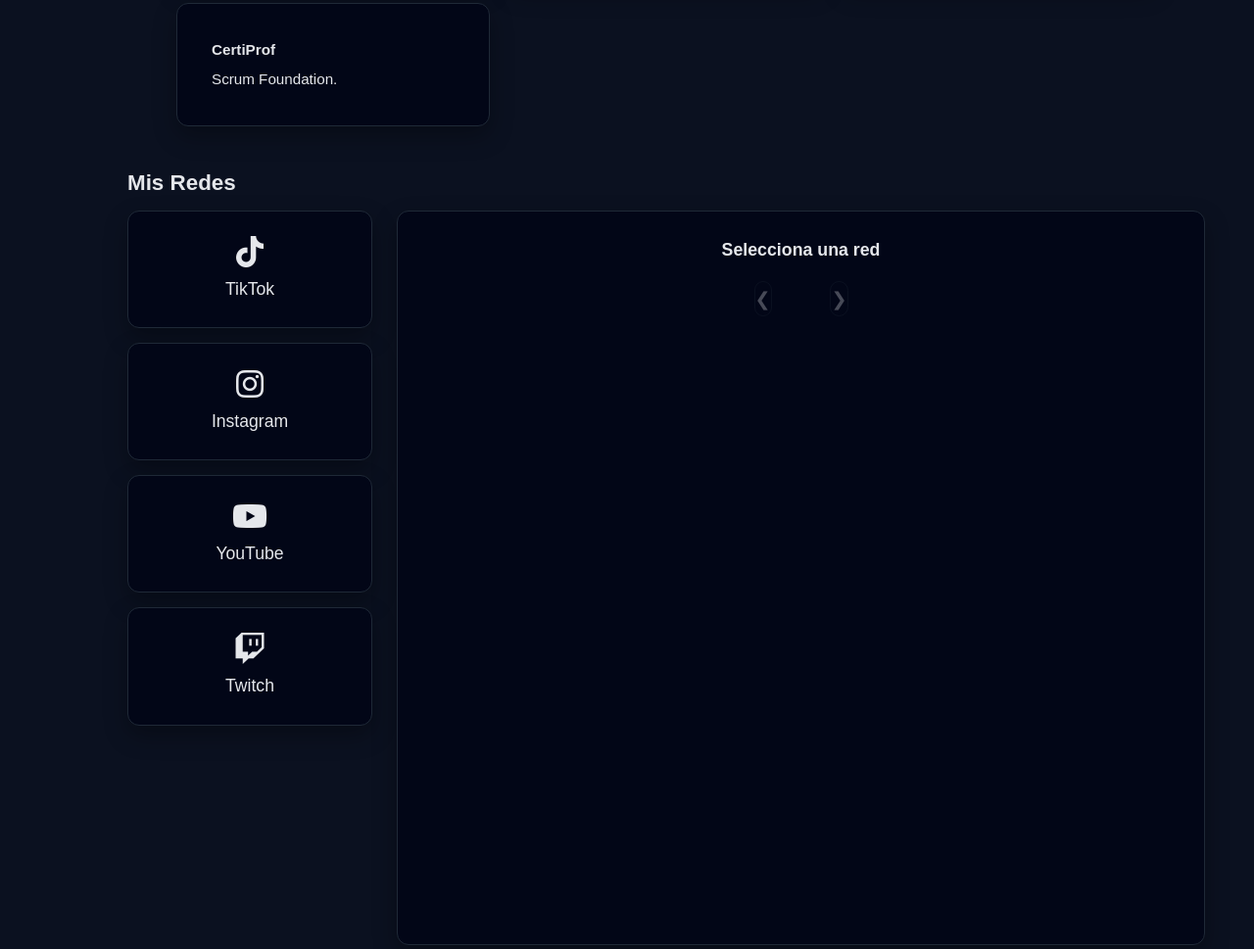
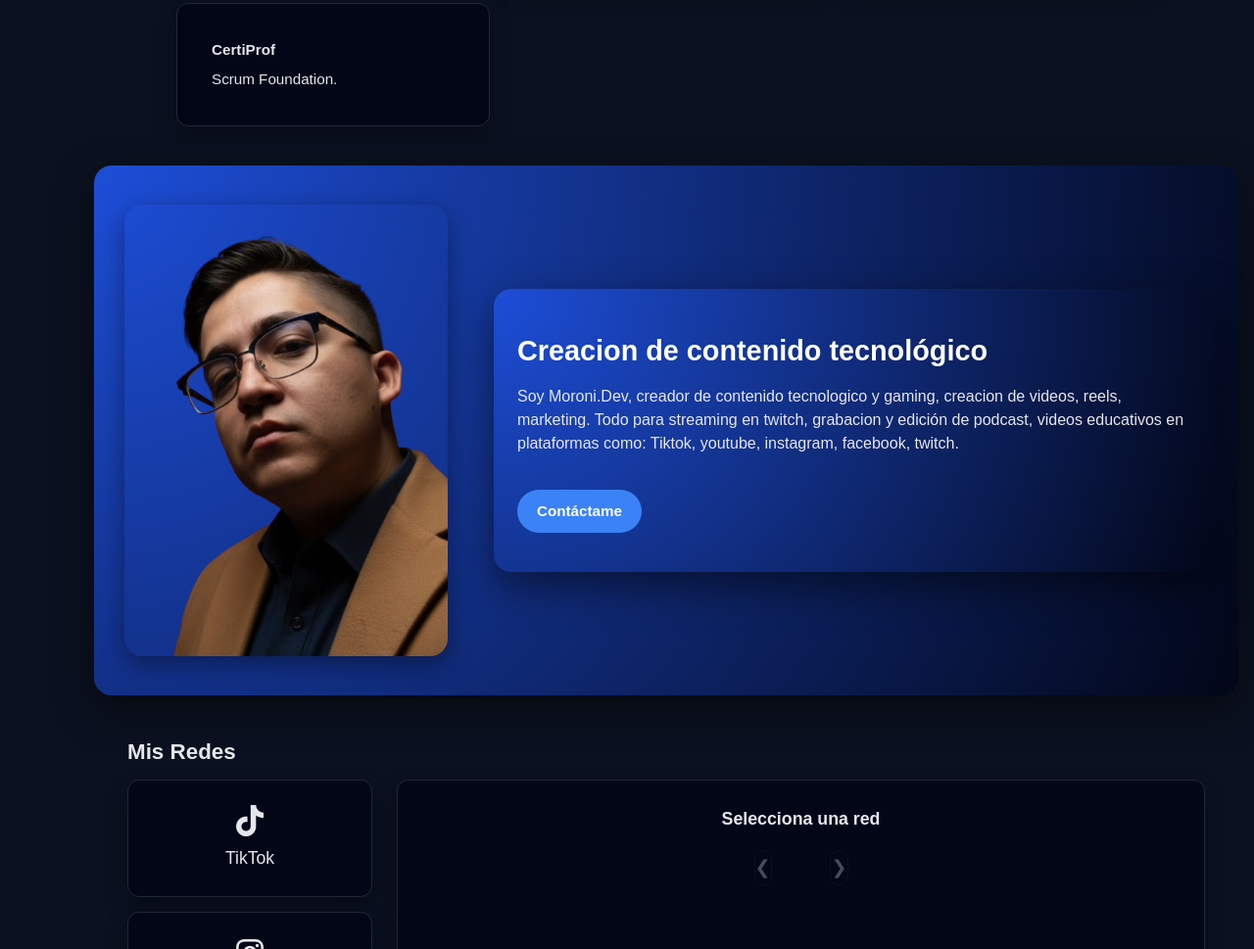
Before and after one commit to MoroniDev/moronidev_cv, a plain HTML site: page index.html in a window 1280 px wide. Shown: the part 2760-3729 px from the top of the page at 98% size. Drawn offline with nearby package versions, Linux system fonts and the light colour scheme.

```diff
--- a/index.html
+++ b/index.html
@@ -286,6 +286,22 @@
         </div>
       </section>
     </section>
+    <!-- HERO -->
+    <header class="hero">
+      <div class="hero-left">
+        <img src="img/foto2.png" alt="Foto de Carlos" class="hero-img">
+      </div>
+
+      <div class="hero-right">
+        <h1>Creacion de contenido tecnológico</h1>
+        <p>
+          Soy Moroni.Dev, creador de contenido tecnologico y gaming, creacion de videos, reels, marketing.
+          Todo para streaming en twitch, grabacion y edición de podcast, videos educativos en plataformas como:
+          Tiktok, youtube, instagram, facebook, twitch.
+        </p>
+        <a href="#contacto" class="btn">Contáctame</a>
+      </div>
+    </header>
 
     <!-- MIS REDES -->
     <section id="mis-redes">
```
